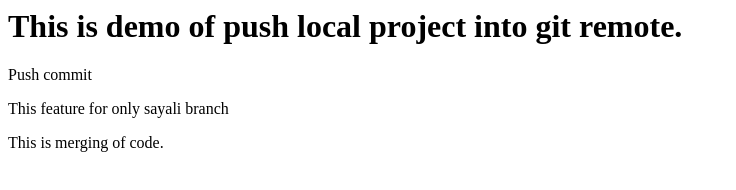
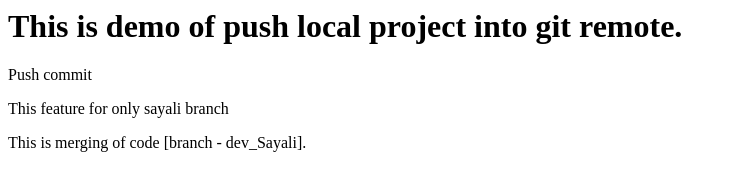
Before and after one commit to sayaliPharne/local-project-into-git, a plain HTML site: page index.html in a window 1280 px wide. Shown: the whole page, without its empty margins (0-736 px from the left). Drawn offline with Linux system fonts and the light colour scheme.

Commit message:
git branch name add

```diff
--- a/index.html
+++ b/index.html
@@ -2,4 +2,4 @@
 <p>Push commit</p>
 <span>This feature for only sayali branch</span>
 <br>
-<p>This is merging of code.</p>
+<p>This is merging of code [branch - dev_Sayali].</p>
```
